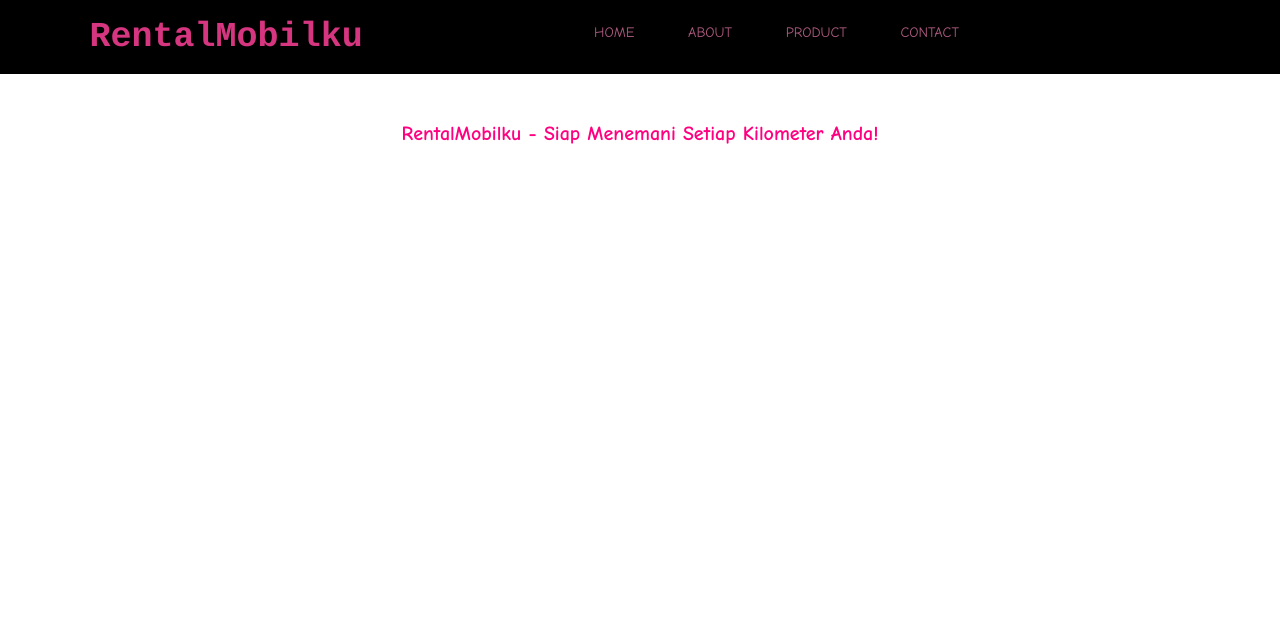
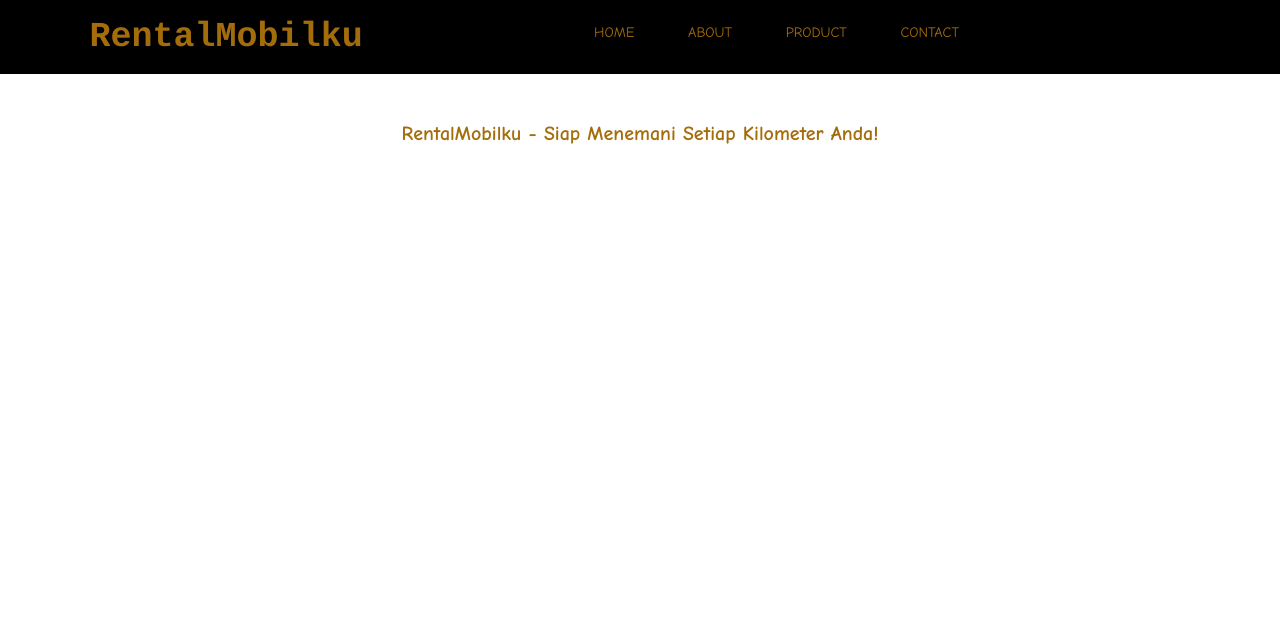
Before and after one commit to aliyah0231/RENTAL-MOBIL, a plain HTML site: page index.html in a window 1280 px wide. Shown: the top 628 px of the page. Drawn offline with nearby package versions, Linux system fonts and the light colour scheme.

Commit message:
Update style.css

```diff
--- a/style.css
+++ b/style.css
@@ -70,12 +70,12 @@ body {
 .navbar .navbar-logo {
     font-family: courier, sans-serif;
     font-size: 35px;
-    color: rgba(218, 54, 131, 0.98);
+    color: rgb(164, 109, 11);
     font-weight: 700;
 }
 
 .navbar .navbar-nav a {
-    color: #b05b81;
+     color: rgb(164, 109, 11);
     display: inline-block;
     font-size: 1rem;
     margin: 0 1rem;
@@ -83,14 +83,14 @@ body {
 }
 
 .navbar .navbar-nav a:hover {
-    color: #ff0080;
+    color: #ef8a07;
 }
 
 .navbar .navbar-nav a::after {
     content: '';
     display: block;
     padding-bottom: 0.5rem;
-    border-bottom: 0.1rem solid #ff0080;
+    border-bottom: 0.1rem solid #ef8a07;
     transform: scaleX(0);
 }
 
@@ -105,7 +105,7 @@ body {
 }
 
 .navbar .navbar-extra a:hover {
-    color: #ffffff;
+     color: rgb(164, 109, 11);
 }
 
 #Menu {
@@ -147,7 +147,7 @@ body {
     }
 
     .navbar .navbar-nav a {
-        color: #ff0080;
+        color: #ef8a07;
         display: block;
         margin: 2rem;
         padding: 1rem;
@@ -188,7 +188,7 @@ section {
     font-size: 20px;
     font-weight: 600;
     font-family: 'comic sans ms', sans-serif;
-    color: #ff0080;
+    color: rgb(164, 109, 11);
     margin-top: 5rem;
     margin-bottom: 10px;
     justify-content: center;
```
